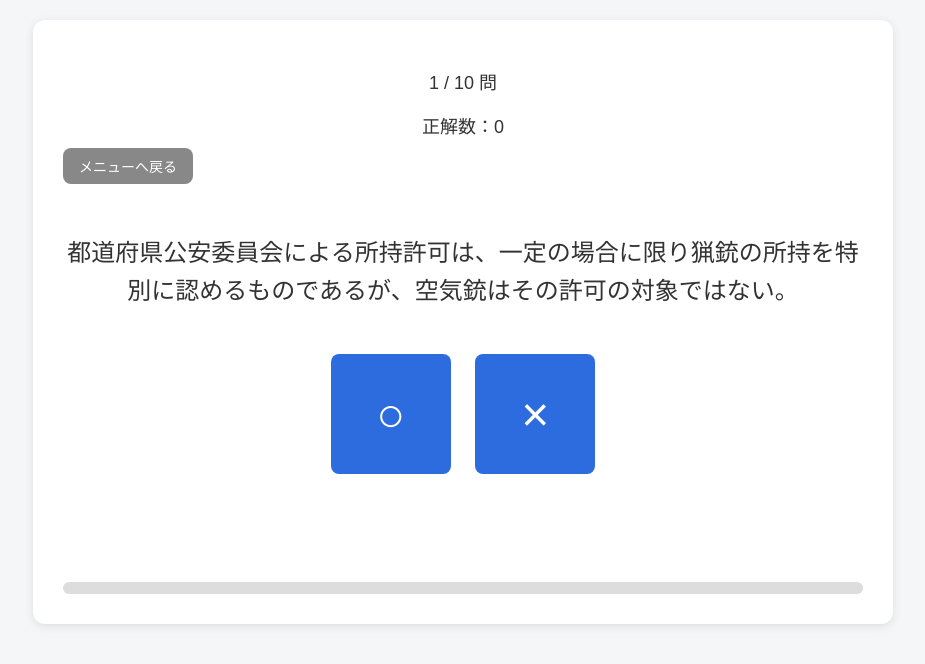
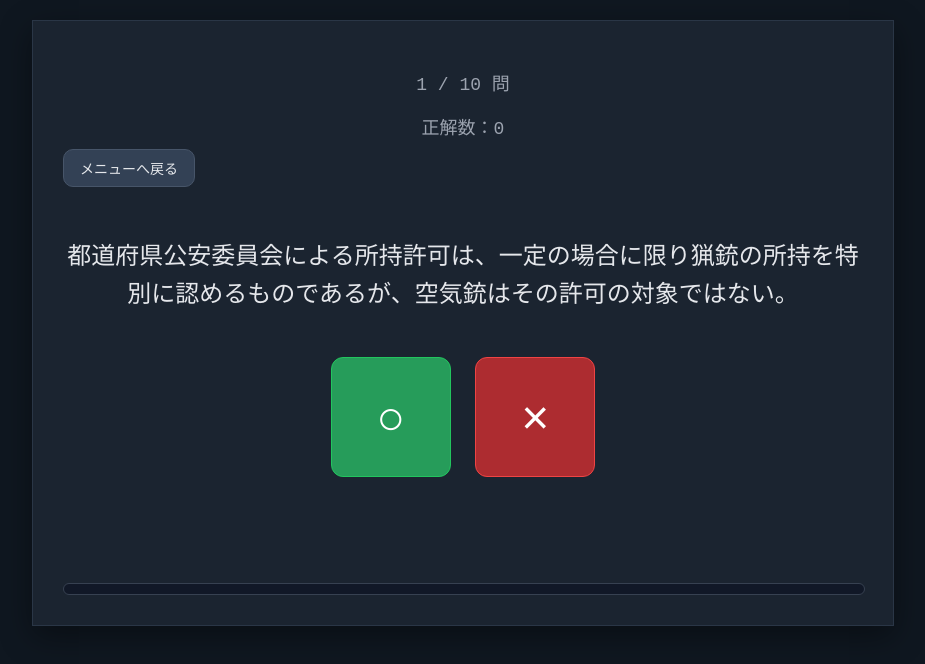
Before and after one commit to sevenflowersmim-Git/gun-safety-quiz, a plain HTML site: page index.html in a window 1280 px wide. Both pictures are taken after a click on the button "クイズ開始". Shown: the whole page, without its empty margins (177-1102 px from the left). Drawn offline with Linux system fonts and the light colour scheme.

Commit message:
Add files via upload

```diff
--- a/script.js
+++ b/script.js
@@ -582,6 +582,7 @@ document.getElementById("progressBar")
 
 function checkAnswer(userAnswer) {
 
+
     const question =
         questions[current];
 
@@ -620,6 +621,7 @@ function checkAnswer(userAnswer) {
 
     document.getElementById("nextButton")
         .style.display = "block";
+
 }
 
 // ====================
--- a/style.css
+++ b/style.css
@@ -2,10 +2,10 @@
 
 body {
     font-family: "Yu Gothic", "Meiryo", sans-serif;
-    background-color: #f4f6f8;
+    background: #0f1720;
+    color: #e5e7eb;
     margin: 0;
     padding: 20px;
-    color: #333;
 }
 
 /* コンテナ */
@@ -13,10 +13,10 @@ body {
 .container {
     max-width: 800px;
     margin: 0 auto;
-    background-color: white;
+     background: #1b2430;
     padding: 30px;
-    border-radius: 12px;
-    box-shadow: 0 2px 10px rgba(0, 0, 0, 0.1);
+    border: 1px solid #2a3646;
+    box-shadow: 0 10px 30px rgba(0,0,0,0.4);
 }
 
 /* タイトル */
@@ -58,6 +58,8 @@ h2 {
 
 #progress,
 #scoreDisplay {
+    font-family: monospace;
+    color: #9ca3af;
     text-align: center;
     font-size: 18px;
     margin-bottom: 10px;
@@ -67,6 +69,17 @@ h2 {
 
 #questionArea {
     margin: 30px 0;
+    animation: popIn 0.25s ease;
+}
+@keyframes popIn {
+    from {
+        opacity: 0;
+        transform: translateY(8px);
+    }
+    to {
+        opacity: 1;
+        transform: translateY(0);
+    }
 }
 
 #question {
@@ -83,13 +96,42 @@ h2 {
     margin-bottom: 20px;
 }
 
-#maru,
+#maru {
+    width: 120px;
+    height: 120px;
+    font-size: 48px;
+    margin: 10px;
+    cursor: pointer;
+
+    background: #30ff7c8c;
+    border: 1px solid #22c55e;
+    color: white;
+
+    border-radius: 12px;
+    transition: 0.15s;
+}
+
 #batsu {
     width: 120px;
     height: 120px;
     font-size: 48px;
     margin: 10px;
     cursor: pointer;
+
+    background: #f83131a9;
+    border: 1px solid #ef4444;
+    color: white;
+
+    border-radius: 12px;
+    transition: 0.15s;
+}
+#maru:active,
+#batsu:active {
+    transform: scale(0.94);
+}
+#maru:hover,
+#batsu:hover {
+    filter: brightness(1.1);
 }
 
 /* 無効時 */
@@ -152,14 +194,15 @@ button:disabled {
 /* 共通ボタン */
 
 button {
-    border: none;
-    border-radius: 8px;
-    background-color: #2d6cdf;
-    color: white;
+    background: #243447;
+    color: #e5e7eb;
+    border: 1px solid #3b4b5f;
+    border-radius: 10px;
     transition: 0.2s;
 }
 
 button:hover:not(:disabled) {
+    transform: translateY(-1px);
     opacity: 0.9;
 }
 
@@ -192,17 +235,13 @@ button:hover:not(:disabled) {
     }
 }
 #progressBarContainer {
-
     width: 100%;
-    height: 12px;
-
-    background-color: #ddd;
-
+    height: 10px;
+    background: #111827;
+    border: 1px solid #374151;
     border-radius: 999px;
-
-    margin-top: 30px;
-
     overflow: hidden;
+    margin-top: 20px;
 }
 
 #progressBar {
@@ -211,7 +250,7 @@ button:hover:not(:disabled) {
 
     height: 100%;
 
-    background-color: #2d6cdf;
+    background: linear-gradient(90deg, #ff743d,#ff68d2,#27a5fa);
 
     transition: width 0.3s;
 }
@@ -224,14 +263,18 @@ button:hover:not(:disabled) {
     text-align: center;
 
     margin-top: 20px;
+    color: #fbbf24;
+    text-shadow: 0 0 10px rgba(251,191,36,0.4);
 }
+
 #menuButton {
 
     margin-bottom: 20px;
 
     padding: 8px 16px;
 
+    background: #334155;
+    border: 1px solid #475569;
+    color: #e5e7eb;
     font-size: 14px;
-
-    background-color: #888;
 }
```
